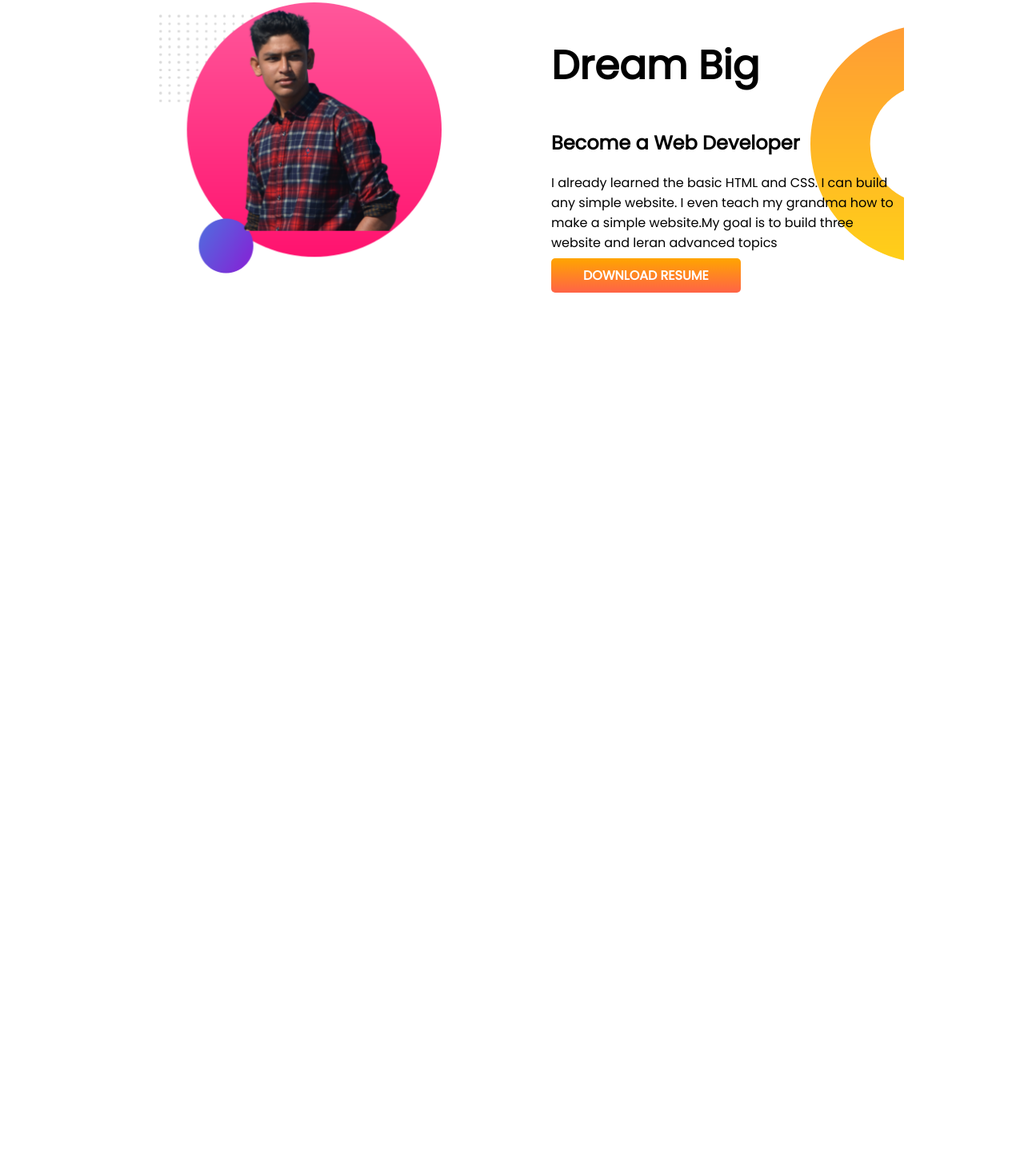
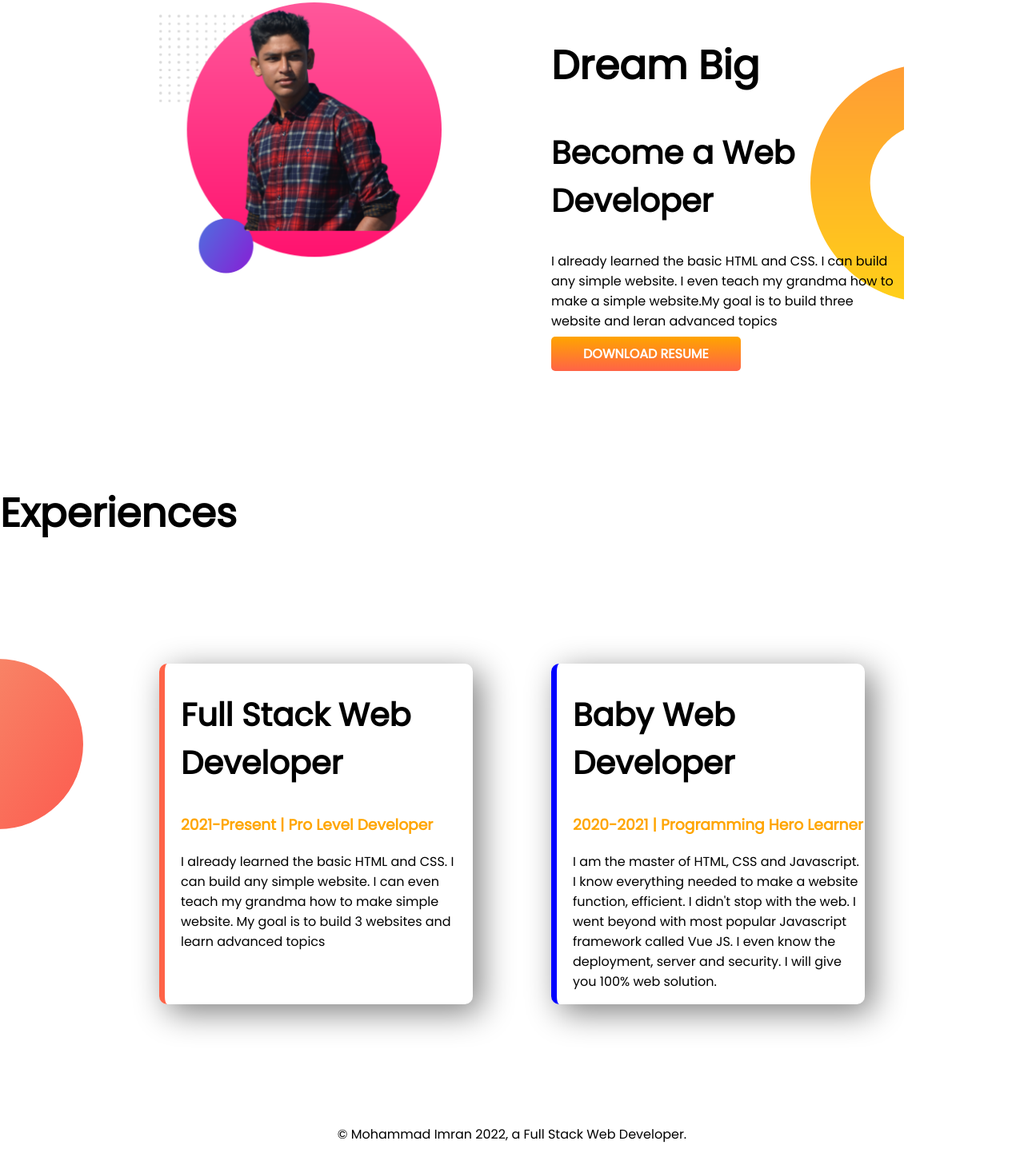
Before and after one commit to imrans09/developer-portfolio, a plain HTML site: page index.html in a window 1280 px wide. Shown: the part 860-2307 px from the top of the page at 80% size. Before the commit the page ends 1367 px from the top, so only its background shows below. Drawn offline with Linux system fonts and the light colour scheme.

Commit message:
style border and added footer

```diff
--- a/developer-portfolio-master/style.css
+++ b/developer-portfolio-master/style.css
@@ -41,7 +41,10 @@ p{
     background-repeat: no-repeat;
     background-position: right;
 }
-h2{
+
+footer p{
+    text-align: center;
+}h2{
     font-size: 40px;
 }
 .experience-area{
@@ -65,6 +68,3 @@ h2{
     border-image: linear-gradient(blue 100%, cyan 100%);
     border-image-slice: 1;
 }
-footer p{
-    text-align: center;
-}
--- a/index.html
+++ b/index.html
@@ -11,7 +11,7 @@
           <link href="https://fonts.googleapis.com/css2?family=Poppins&display=swap" rel="stylesheet">
 </head>
 <body>
-<section class="top-banner">
+<section class="top-banner flexible-container">
           <div class="half-width">
                     <h1>Welcome To</h1>
                     <h1><span class="orange-color">Mohammad Imran</span> world!</h1>
@@ -23,7 +23,7 @@
                     <img src="imran1-pic.png" alt="">
           </div>
 </section>
-<section class="dream-big">
+<section class="dream-big flexible-container">
           <div class="half-width" >
                     <img src="imran2-pic.png" alt="">
           </div>
@@ -35,8 +35,24 @@
           </div>
 
 </section>
-
-
+<section class="experience-area">
+          <h1>Experiences</h1>
+          <div class="flexible-container">
+                    <div id="full-stack" class="experience-item">
+                              <h2>Full Stack Web Developer</h2>
+                              <h3 class="orange-color">2021-Present | Pro Level Developer</h3>
+                              <p>I already learned the basic HTML and CSS. I can build any simple website. I can even teach my grandma how to make simple website. My goal is to build 3 websites and learn advanced topics</p>
+                    </div>
+                    <div id="baby-stack" class="experience-item">
+                              <h2>Baby Web Developer</h2>
+                              <h3 class="orange-color">2020-2021 | Programming Hero Learner</h3>
+                              <p>I am the master of HTML, CSS and Javascript. I know everything needed to make a website function, efficient. I didn't stop with the web. I went beyond with most popular Javascript framework called Vue JS. I even know the deployment, server and security. I will give you 100% web solution.</p>
+                    </div>
+          </div>
+</section>
+<footer>
+          <p>© Mohammad Imran 2022, a Full Stack Web Developer.</p>
+      </footer>
 
 </body>
 </html>
--- a/style.css
+++ b/style.css
@@ -5,10 +5,13 @@ body{
 h1{
           font-size: 50px;
 }
+h2{
+          font-size: 40px;
+}
 .orange-color{
           color: orange;
 }
-section{
+.flexible-container{
           display:flex;
           margin: 150px;
 }
@@ -36,3 +39,27 @@ section{
           background-repeat: no-repeat;
           background-position: right;
 }
+.experience-area{
+          background-image: url(../developer-portfolio/developer-portfolio-master/images/exp-bg.png);
+          background-repeat: no-repeat;
+          background-position: left;
+}
+.experience-item{
+
+          width: 40%;
+          margin-left: 5%;
+          margin-right: 5%;
+          padding-left: 20px;
+          border-radius: 10px;
+          box-shadow: 10px 10px 40px gray;
+
+}
+#full-stack{
+          border-left: 7px solid tomato;
+}
+#baby-stack{
+          border-left: 7px solid blue;
+}
+footer p{
+          text-align:center ;
+}
```
Also changed, not shown: developer-portfolio-master/index.html (+2 -2 lines).
